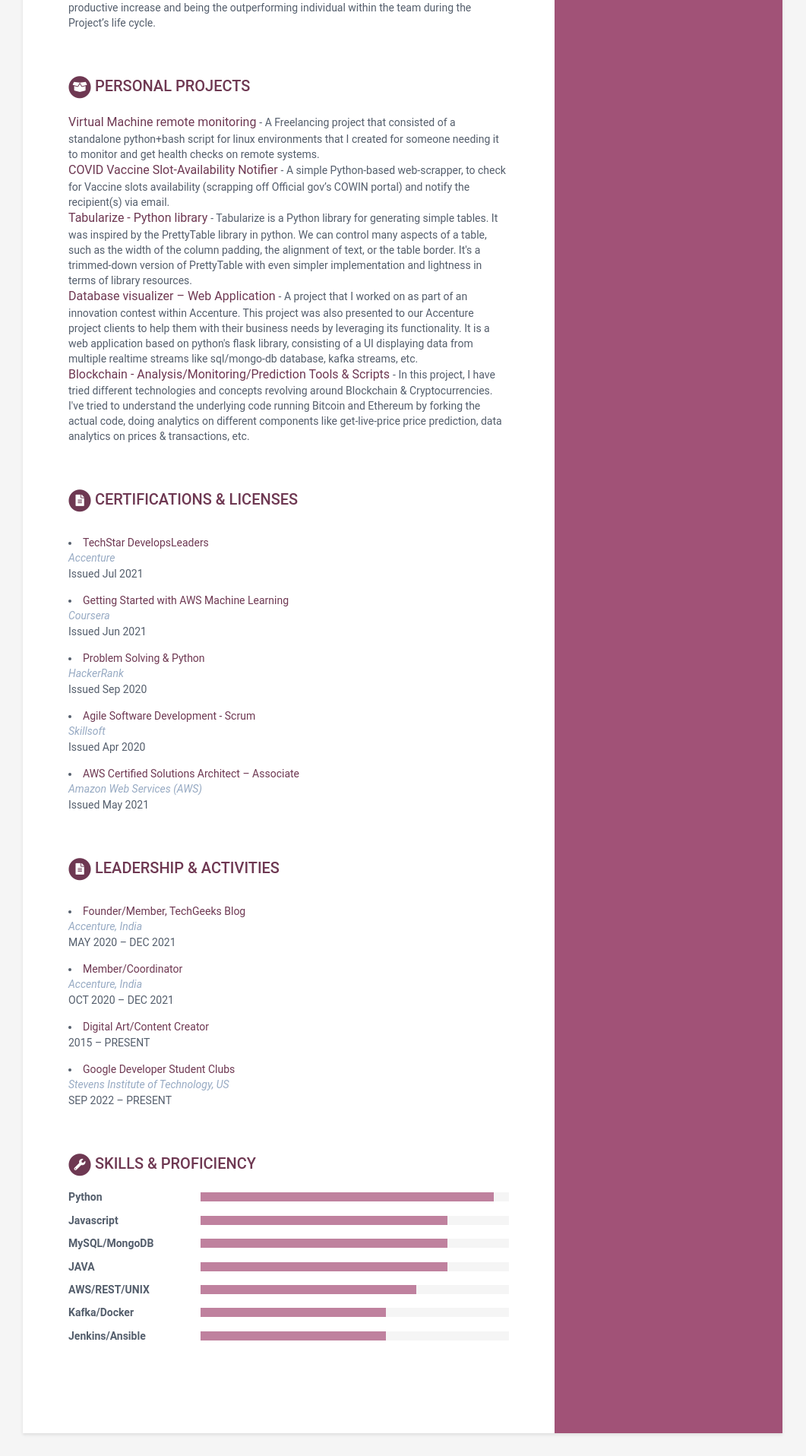
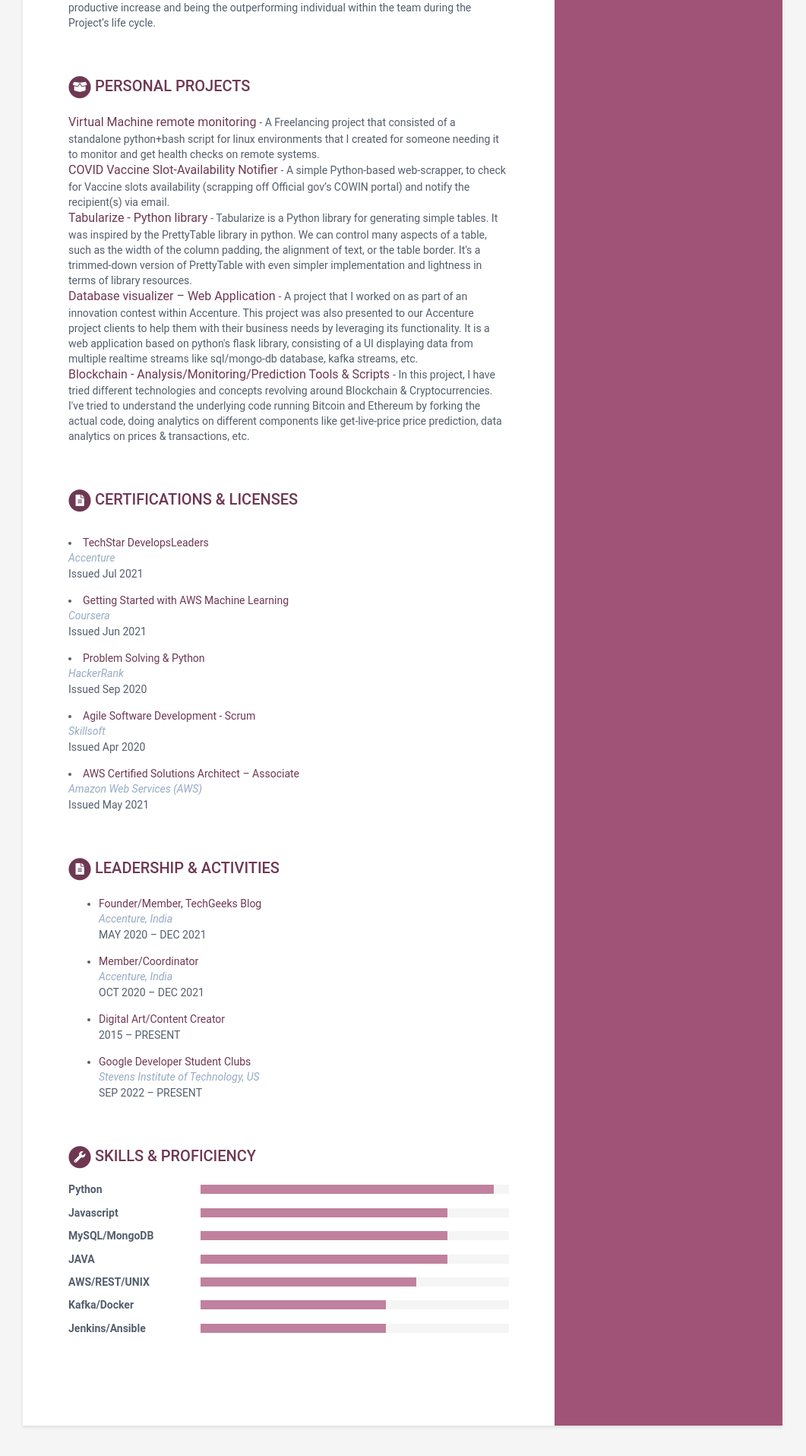
Before and after one commit to 1994nikunj/1994nikunj.github.io, a Jekyll site: the page built from index.html, in a window 1280 px wide. Shown: the part 1875-3791 px from the top of the page at 76% size, without its empty margins (110-1171 px from the left). Built offline with Jekyll 4.4.1, drawn with Linux system fonts in a browser that asks for light colours.

```diff
--- a/_includes/activities.html
+++ b/_includes/activities.html
@@ -10,23 +10,19 @@
         {{ activities.title }}
     </h2>
 
-  {% if activities.intro %}
-  <div class="intro">
-    {{ activities.intro | markdownify }}
-  </div><!--//intro-->
-  {% endif %}
-
-  {% for publication in activities.papers %}
+    {% for publication in activities.item %}
     <div class="item">
         {% if publication.link %}
+        <ul>
             <li><a href="{{ publication.link }}">{{ publication.title }}</a></li>
             {% else %}
             <li>{{ publication.title }}</li>
             {% endif %}
             <div class="publication-authors">{{ publication.authors }}</div>
-    <div class="publication-conference">{{ publication.conference }}</div>
-  </div><!--//item-->
+            <div class="publication-conference">{{ publication.timeline }}</div>
+        </ul>
+    </div>
     {% endfor %}
 
-</section><!--//section-->
+</section>
 {% endif %}
```
Also changed, not shown: _data/data.yml (+5 -6 lines). Lines whose indentation alone changed are shown as unchanged.
